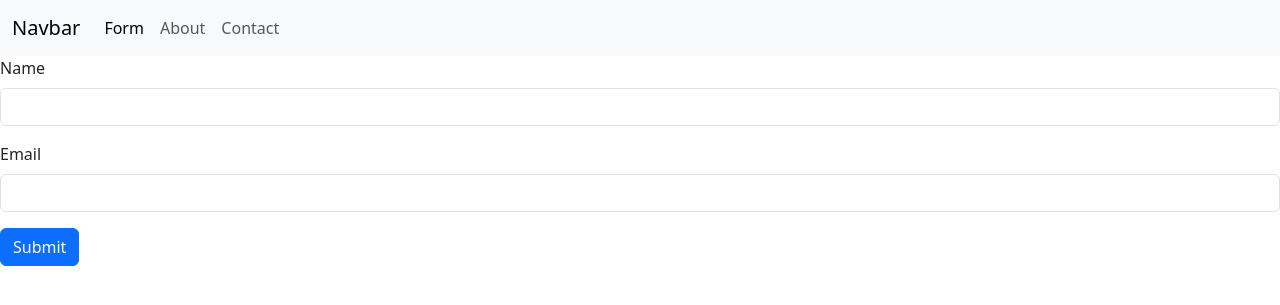
After one commit to AnisurRahman06046/djp, a Django app: page /food/user/ in a window 1280 px wide. The commit adds this page. Shown: the top 305 px of the page. Run offline with Django 5.2, Linux system fonts and the light colour scheme.

Commit message:
form done

```diff
--- /dev/null
+++ b/food/templates/form.html
@@ -0,0 +1,23 @@
+{% extends 'base.html' %}
+
+{% block content %}
+
+
+<form method="post" action="/food/about/">
+    {% csrf_token %}
+    <div class="mb-3">
+      <label for="exampleInputName" class="form-label">Name</label>
+      <input type="text" class="form-control" id="exampleInputName" aria-describedby="nameHelp" name="username">
+
+    </div>
+    <div class="mb-3">
+      <label for="exampleInputEmail" class="form-label">Email</label>
+      <input type="email" class="form-control" id="exampleInputEmail" name="email">
+    </div>
+
+    <button type="submit" class="btn btn-primary">Submit</button>
+  </form>
+
+
+
+{% endblock %}
--- a/food/urls.py
+++ b/food/urls.py
@@ -1,5 +1,9 @@
 from django.urls import path
+from food.views import contact
 from . import views
 urlpatterns = [
     path('', views.home),
+    path('user/',views.User,name='User'),
+    path('about/',views.about,name='about'),
+    path('contact/',views.contact,name='contact')
 ]
--- a/food/views.py
+++ b/food/views.py
@@ -1,4 +1,5 @@
 from django.shortcuts import render
+from food.forms import ContactForm
 
 # Create your views here.
 def home(request):
@@ -56,3 +57,30 @@ def home(request):
     ]
 
     return render(request,'index.html',{'meals':data})
+
+
+
+def User(request):
+    return render(request,'form.html')
+
+def about(request):
+    if request.method == 'POST':
+        name = request.POST.get('username')
+        email = request.POST.get('email')
+        return render(request,'about.html',{'name':name,'email':email})
+    return render(request,'about.html')
+
+
+def contact(request):
+    if request.method=='POST':
+        form = ContactForm(request.POST,request.FILES)
+        if form.is_valid():
+            file = form.cleaned_data['file']
+            with open('./food/upload/'+ file.name, 'wb+') as dest:
+                for chunk in file.chunks():
+                    dest.write(chunk)
+            print(form.cleaned_data)
+            return render(request,'djangoform.html',{'form':form})
+    else:
+        form = ContactForm()
+    return render(request,'djangoform.html',{'form':form})
--- a/simple_site/settings.py
+++ b/simple_site/settings.py
@@ -37,9 +37,13 @@ INSTALLED_APPS = [
     'django.contrib.sessions',
     'django.contrib.messages',
     'django.contrib.staticfiles',
-    'food'
+    'food',
+    "crispy_forms",
+    "crispy_bootstrap5",
 ]
+CRISPY_ALLOWED_TEMPLATE_PACKS = "bootstrap5"
 
+CRISPY_TEMPLATE_PACK = "bootstrap5"
 MIDDLEWARE = [
     'django.middleware.security.SecurityMiddleware',
     'django.contrib.sessions.middleware.SessionMiddleware',
--- a/templates/base.html
+++ b/templates/base.html
@@ -16,10 +16,13 @@
           <div class="collapse navbar-collapse" id="navbarSupportedContent">
             <ul class="navbar-nav me-auto mb-2 mb-lg-0">
               <li class="nav-item">
-                <a class="nav-link active" aria-current="page" href="#">Home</a>
+                <a class="nav-link active" aria-current="page" href="{% url 'User' %}">Form</a>
               </li>
               <li class="nav-item">
-                <a class="nav-link" href="#">Link</a>
+                <a class="nav-link" href="{% url 'about' %}">About</a>
+              </li>
+              <li class="nav-item">
+                <a class="nav-link" href="{% url 'contact' %}">Contact</a>
               </li>
               <!-- <li class="nav-item dropdown">
                 <a class="nav-link dropdown-toggle" href="#" role="button" data-bs-toggle="dropdown" aria-expanded="false">
```
Also changed, not shown: food/forms.py (added, +47 -0 lines), food/templates/about.html (added, +10 -0 lines), food/templates/djangoform.html (added, +12 -0 lines), food/upload/1676780485287.png (added), food/upload/Screenshot 2024-01-27 144814.jpg (added).
